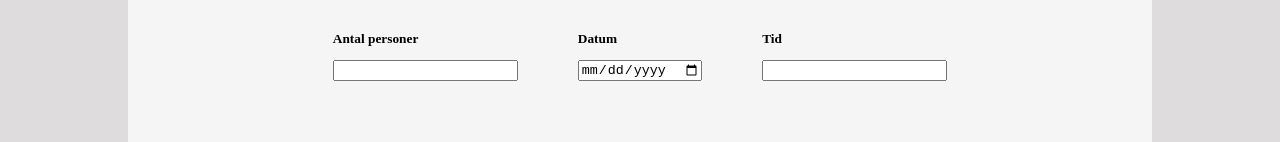
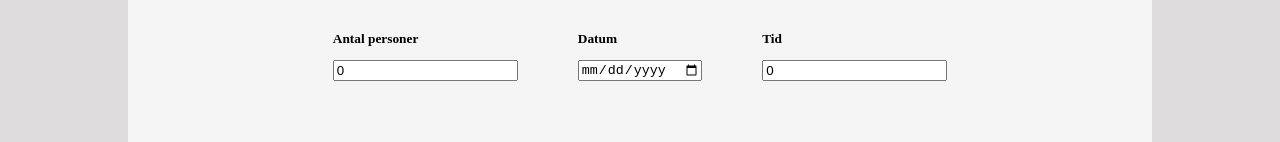
Before and after one commit to filipwieselgren/restaurant-booking-system, a React (Create React App) app: page /admin/1 in a window 1280 px wide. Shown: the part 302-444 px from the top of the page. Built offline with nearby package versions, Linux system fonts and the light colour scheme; no server answers.

Commit message:
edit basic works

```diff
--- a/src/components/adminComponents/SingleBooking.tsx
+++ b/src/components/adminComponents/SingleBooking.tsx
@@ -97,17 +97,32 @@ export const SingleBooking = () => {
           <div className="bookingDiv">
             <div>
               <h3>Antal personer</h3>
-              <input type="number" name="amount" />
+              <input
+                type="number"
+                name="amount"
+                value={singleBooking.amountOfPeople}
+                onChange={handleChange}
+              />
             </div>
 
             <div>
               <h3>Datum</h3>
-              <input type="date" name="date" />
+              <input
+                type="date"
+                name="date"
+                value={singleBooking.date}
+                onChange={handleChange}
+              />
             </div>
 
             <div>
               <h3>Tid</h3>
-              <input type="number" name="time" />
+              <input
+                type="number"
+                name="time"
+                value={singleBooking.time}
+                onChange={handleChange}
+              />
             </div>
           </div>
 
@@ -117,7 +132,7 @@ export const SingleBooking = () => {
             <input
               type="text"
               name="name"
-              defaultValue={singleBooking.name}
+              value={singleBooking.name}
               onChange={handleChange}
             />
           </div>
@@ -126,7 +141,7 @@ export const SingleBooking = () => {
             <input
               type="text"
               name="email"
-              defaultValue={singleBooking.email}
+              value={singleBooking.email}
               onChange={handleChange}
             />
           </div>
```
